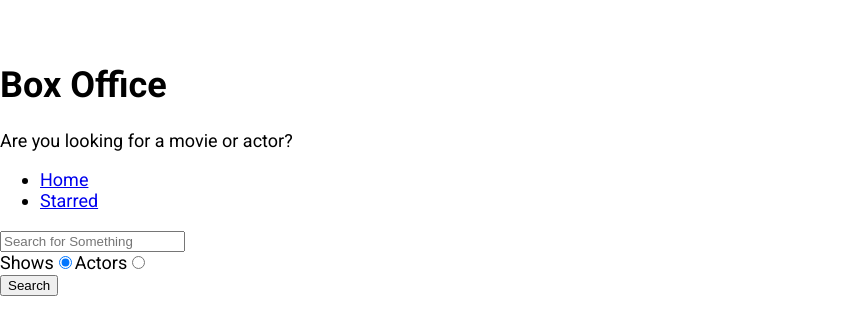
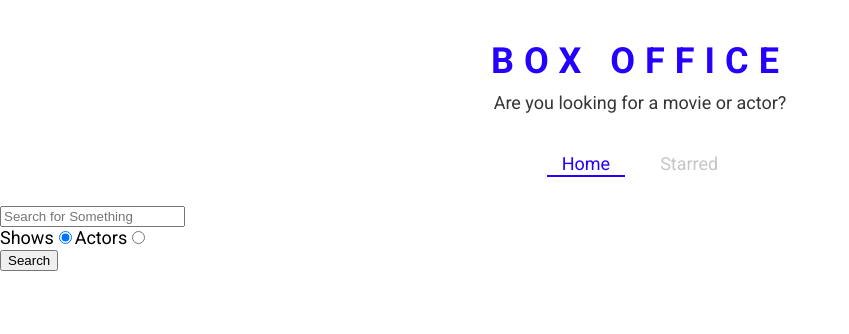
Before and after one commit to TARANjee/box-office, a React (Create React App) app: page / in a window 1280 px wide. Shown: the top 334 px of the page, without its empty margins (0-849 px from the left). Built offline with nearby package versions, Linux system fonts and the light colour scheme.

Commit message:
defined theme for styled component and created few styles components

```diff
--- a/src/App.js
+++ b/src/App.js
@@ -4,21 +4,34 @@
 import Home from './Pages/Home';
 import Show from './Pages/Show';
 import Starred from './Pages/Starred';
+import { ThemeProvider } from 'styled-components'
 
+const theme = {
+  mainColors: {
+    blue: '#2400ff',
+    gray: '#c6c6c6',
+    dark: '#353535',
+  },
+};
 
 
 function App() {
   return (
+    <ThemeProvider theme={theme}>
+      <Switch>
 
-    <Switch>
-      <Route exact path="/"><Home /></Route>
-      <Route exact path="/starred"><Starred /></Route>
-      <Route exact path="/show/:id"><Show/></Route>
-      <Route>
-        <div>Not Found</div>
-      </Route>
-    </Switch>
+        <Route exact path="/"><Home /></Route>
 
+        <Route exact path="/starred"><Starred /></Route>
+
+        <Route exact path="/show/:id"><Show /></Route>
+
+        <Route>
+          <div>Not Found</div>
+        </Route>
+
+      </Switch>
+    </ThemeProvider>
   );
 }
 
--- a/src/Components/Navs.js
+++ b/src/Components/Navs.js
@@ -1,5 +1,6 @@
 import React from 'react'
-import { Link } from 'react-router-dom'
+import { useLocation } from 'react-router'
+import { LinkStyled, NavList } from './Navs.styled'
 
 const LINKS = [
     { to: '/', text: 'Home' },
@@ -7,15 +8,18 @@
 ]
 
 const Navs = () => {
+    const location =useLocation();
+
+    console.log(`location`, location)
     return (
         <div>
-            <ul>
+            <NavList>
                 {LINKS.map(item => (
                     <li key={item.to}>
-                        <Link to={item.to}>{item.text}</Link>
+                        <LinkStyled to={item.to} className={item.to===location.pathname ? 'active':null }  >{item.text}</LinkStyled>
                     </li>
                 ))}
-            </ul>
+            </NavList>
         </div>
     )
 }
--- /dev/null
+++ b/src/Components/Navs.styled.js
@@ -0,0 +1,41 @@
+import styled from "styled-components";
+import {Link} from 'react-router-dom'
+
+export const NavList = styled.ul`
+  display: flex;
+  justify-content: center;
+  list-style: none;
+  margin: 0 0 30px;
+  padding: 0;
+`;
+
+export const LinkStyled = styled(Link)`
+  margin: 0 10px;
+  padding: 3px 15px;
+  position: relative;
+  text-decoration: none;
+  color: ${({ theme }) => theme.mainColors.gray};
+  &.active {
+    color: ${({ theme }) => theme.mainColors.blue};
+    &:after {
+      content: '';
+      position: absolute;
+      display: block;
+      height: 2px;
+      left: 0%;
+      bottom: 0;
+      background-color: ${({ theme }) => theme.mainColors.blue};
+      animation: slide-in 0.3s ease-in forwards;
+      @keyframes slide-in {
+        from {
+          left: 50%;
+          width: 0;
+        }
+        to {
+          left: 0%;
+          width: 100%;
+        }
+      }
+    }
+  }
+`;
--- a/src/Components/Title.js
+++ b/src/Components/Title.js
@@ -1,11 +1,11 @@
 import React from 'react'
-
+import {TitleWrapper} from './Title.styled'
 const Title = ({title,subtitle}) => {
     return (
-        <div>
+        <TitleWrapper>
             <h1>{title}</h1>
             <p>{subtitle}</p>
-        </div>
+        </TitleWrapper>
     )
 }
 
--- /dev/null
+++ b/src/Components/Title.styled.js
@@ -0,0 +1,18 @@
+import styled from 'styled-components'
+
+export const TitleWrapper = styled.div`
+  text-align: center;
+  margin: 0 0 40px;
+
+  h1 {
+    color: ${({ theme }) => theme.mainColors.blue};
+    letter-spacing: 10px;
+    text-transform: uppercase;
+    margin: 0 0 10px;
+  }
+
+  p {
+    color: ${({ theme }) => theme.mainColors.dark};
+    margin: 0;
+  }
+`;
```
